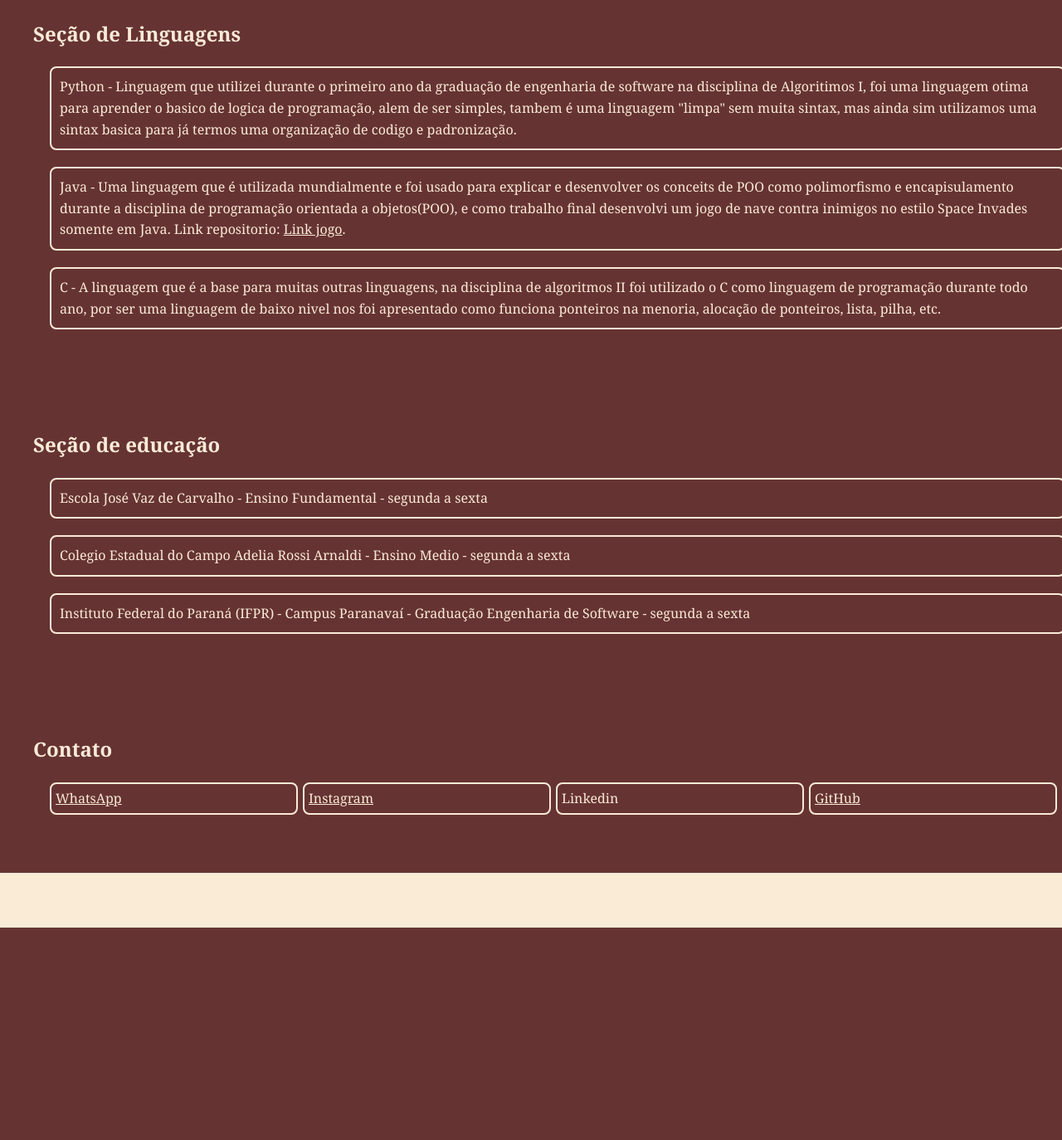
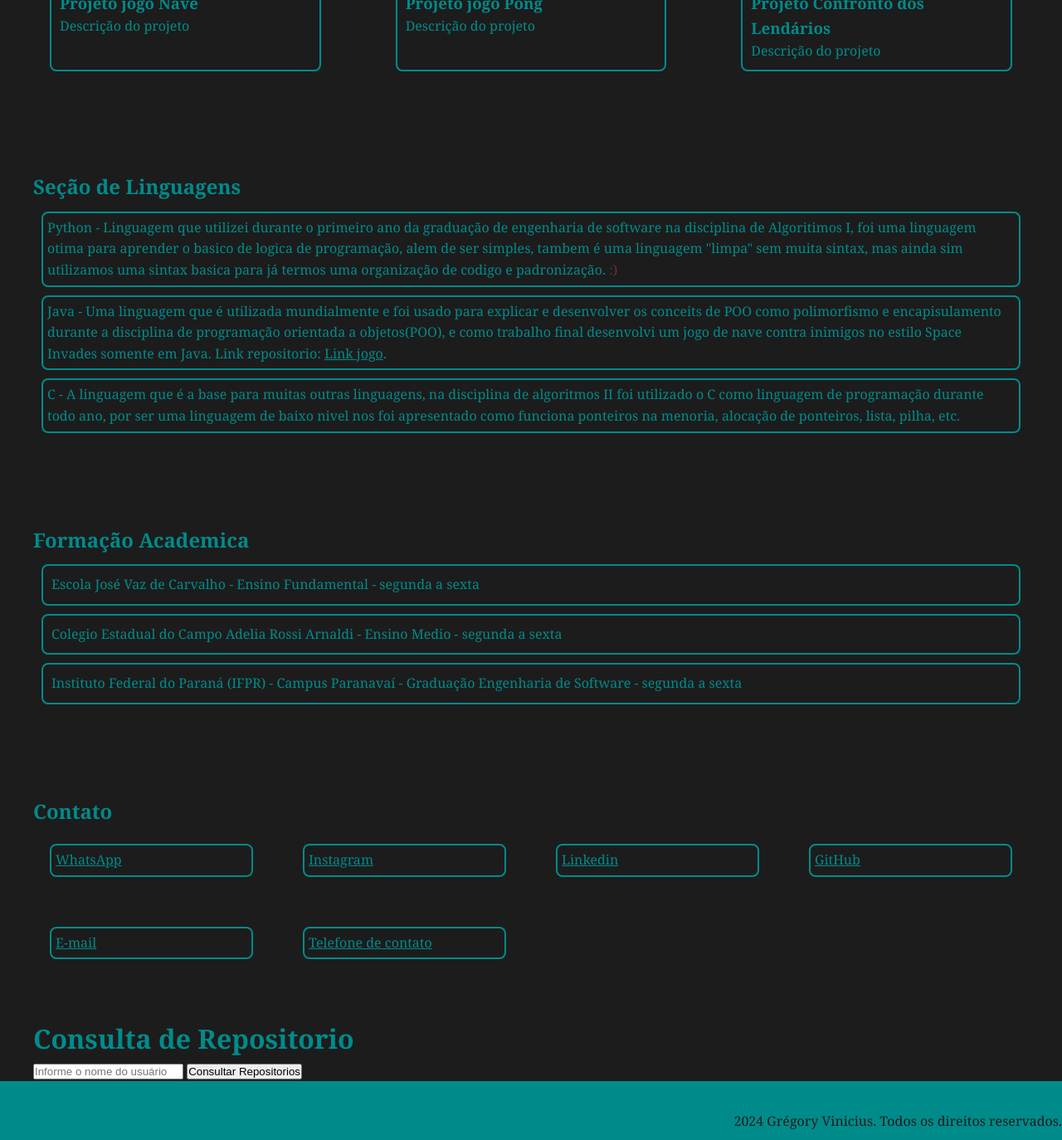
Before and after one commit to GregoryVinicius/portifolio, a plain HTML site: page Index.html in a window 1280 px wide. Shown: the part 605-1979 px from the top of the page at 83% size. Before the commit the page ends 1723 px from the top, so only its background shows below. Drawn offline with Linux system fonts and the light colour scheme; files that its build step writes are made by us from their sources; files whose address does not match are found by name.

Commit message:
Atividade Sabado letivo

```diff
--- a/Index.html
+++ b/Index.html
@@ -3,7 +3,6 @@
     <head>
         <meta charset="UTF-8">
         <meta name="viewport" content="width=device-width, initial-scale=1.0">
-        <link href="styles/styles.css" rel="stylesheet">
         <title>Portifólio Grégory Vinicius</title>
         <meta name="description" content="Portifolio Grégory Vinicius Clariano Silva">
         <meta name="keyword" content="desenvolvedor web, portifólio,
@@ -13,11 +12,11 @@
         <meta property="og:description" content="Portfólio de">
         <meta property="og:image" content="URL_da_Imagem">
         <meta property="og:url" content="URL_da_Página">
-        <link rel="stylesheet" href="style.css"/>
+        <link rel="stylesheet" href="css/style.css"/>
         <style>
         </style>
     </head>
-    <body>
+    <body class="body" data-tema="dark">
 
         <header class="site-header">
             <div class="container">
@@ -28,6 +27,7 @@
                         <li><a href="#linguagens">Linguagens</a></li>
                         <li><a href="#formacao-academica">Formação Academica</a></li>
                         <li><a href="#contato">Contato</a></li>
+                        <a href="#" onclick="alterarTema()" id="linkAlterarTema">Altera tema</a>
                     </ul>
                 </nav>
             </div>
@@ -35,8 +35,8 @@
 
         <main class="container">
             <section id="sobre-mim" class="section" sobre-min>
-                <img class="profite-pic" src="foto-temporario.jpg" alt="Minha foto"></p>
-                <h1>Grégory Vinicius Clariano Silva</h1>
+                <img class="profite-pic" src="img/foto-temporario.jpg" alt="Minha foto"></p>
+                <h1 class="underscore">Grégory Vinicius Clariano Silva</h1>
                 <h2>Sobre Min</h2>
                 <p class="about-item">Me chamo Grégory Vinicius. Sou um estudante do curso de graduação de Engenharia de software no Instituto Federal do Paraná(IFPR) - Campus Paranavaí.</p>
             </section>
@@ -44,23 +44,23 @@
                 <h2>Projetos Desenvolvidos</h2>
                 <div class="project-grid">
                     <article class="project-item">
-                        <a class="main-link" href="https://github.com/GregoryVinicius/jogo-2d-poo.git"><img  src="projeto-jogo.png" alt="Imagem nave jogo"></a>
+                        <center><a class="main-link" href="https://github.com/GregoryVinicius/jogo-2d-poo.git"><img  src="img/projeto-jogo.png" alt="Imagem nave jogo"></a></center>
                         <div class="project-info">
-                            <h3>Projeto jogo nave</h3>
+                            <h3>Projeto jogo Nave</h3>
                             <p>Descrição do projeto</p>
                         </div>
                     </article>
                     <article class="project-item" >
-                        <a class="main-link" href="https://github.com/GregoryVinicius/Pong_GameMaker.git"><img src="projeto-pong (1).png" alt="Imagem pong jogo"></a>
+                        <center><a class="main-link" href="https://github.com/GregoryVinicius/Pong_GameMaker.git"><img src="img/projeto-pong (1).png" alt="Imagem pong jogo"></a></center>
                         <div class="project-info">
-                            <h3>Projeto jogo pong</h3>
+                            <h3>Projeto jogo Pong</h3>
                             <p>Descrição do projeto</p>
                         </div>
                     </article>
                     <article class="project-item">
-                        <img src="projeto-jogo.png" alt="Imagem nave jogo">
+                        <center><a class="main-link" href="https://github.com/GregoryVinicius/Confronto_dos_Lendarios.git"><img src="img/jogo-pokemon.jpg" alt="Imagem nave jogo"></a></center>
                         <div class="project-info">
-                            <h3>projeto ai</h3>
+                            <h3>Projeto Confronto dos Lendários</h3>
                             <p>Descrição do projeto</p>
                         </div>
                     </article>
@@ -86,7 +86,7 @@
             </section>
             <section id="formacao-academica"class="section">
                 <div>
-                    <h2>Seção de educação</h2>
+                    <h2>Formação Academica</h2>
                     <p class="education-item">Escola José Vaz de Carvalho - Ensino Fundamental - segunda a sexta</p>
                     <p class="education-item">Colegio Estadual do Campo Adelia Rossi Arnaldi - Ensino Medio - segunda a sexta</p>
                     <p class="education-item">Instituto Federal do Paraná (IFPR) - Campus Paranavaí - Graduação Engenharia de Software - segunda a sexta</p>
@@ -95,20 +95,32 @@
 	    <section id="contato" class="section" sobre-min>
 		<h2>Contato</h2>
 		<div class="contact-grid">
-		    <p class="contact-item"><a class="main-link" href="https://wa.me/qr/E3WTIFUJ4LWVL1">WhatsApp</a></p>
+		    <p class="contact-item"><a class="main-link" href="https://api.whatsapp.com/send?phone=5544988182089&text=Ol%C3%A1%20vi%20o%20seu%20portfolio">WhatsApp</a></p>
 		    <p class="contact-item"><a class="main-link" href="https://www.instagram.com/gregory_clariano?igsh=MW05eGEyemJ5dHlzZg==">Instagram</a></p>
-		    <p class="contact-item">Linkedin</p>
+		    <p class="contact-item"><a class="main-link" href="https://www.linkedin.com/in/grégory-vinicius-clariano-silva-3a2bb6210/">Linkedin</a></p>
 		    <p class="contact-item"><a class="main-link" href="https://github.com/GregoryVinicius">GitHub</a></p>
+            <p class="contact-item"><a class="main-link" href="#" onclick="copiarEmail()">E-mail</a></p>
+            <p class="contact-item"><a class="main-link" href="#" onclick="copiarTelefone()">Telefone de contato</a></p>
 		</div>
 	    </section>
         </main>
-
+        <script src="script.js"></script>
+        <div class="container">
+            <h1>Consulta de Repositorio</h1>
+            <input type="text" id="inputNomeUsuario" placeholder="Informe o nome do usuário"/>
+            <button onclick="consultarRepositorios()">
+                Consultar Repositorios
+            </button>
+            <span id="status"></span>
+            <ul id="listaRepositorios"></ul>
+        </div>
         <footer class="site-footer">
 
 	<p class="main-link">:) *-* :P :D D: :B </p>
 
+    <p class="footer-text">2024 Grégory Vinicius. Todos os direitos reservados.</p>
+
         </footer>
-
 
     </body>
 </html>
--- a/css/style.css
+++ b/css/style.css
@@ -8,15 +8,31 @@ margin: 0;
 body{
     font-family: Georgia, 'Times New Roman', Times, serif;
     line-height: 1.6;
-    background-color: #663333;
-    color: #faebd7;
+    background-color: var(--background-body, #c7c7c7);
+    color: var(--color-dody, #151515);
 }
 
-.site-header, .site-footer{
-    background-color:#faebd7;
-    color: #663333;
-    padding: 20px 0;
-    margin: auto;
+.site-header{
+    background-color:var(--color-dody,#151515);
+    color: var(--background-body, #c7c7c7);
+    padding: 10px 0;
+    margin: 0px;
+    width: 100%;
+    height: auto;
+}
+
+.site-footer {
+    background-color:var(--color-dody, #151515);
+    color: var(--background-body, #c7c7c7);
+    padding: 10px 0;
+    margin: 0px;
+    width: 100%;
+    height: auto;
+}
+
+.footer-text{
+    text-align: right;
+    color: var(--background-body,#c7c7c7);
 }
 
 .main-navigation ul{
@@ -26,16 +42,16 @@ body{
 }
 
 .main-navigation a{
-    color: #663333;
+    color: var(--background-container);
     text-decoration: none;
 }
 
 .section{
     padding: 50px 0;
-    animation: fadeIn 3s ease-in-out;
+    /* animation: fadeIn 3s ease-in-out; */
 }
 .main-link {
-    color: #faebd7;
+    color: var(--color-dody, #151515);
 }
 .main-navigation li{
     padding: 0 30px;
@@ -68,23 +84,23 @@ body{
 }
 
 .project-item{
-    width: 100%;
+    width: auto;
     height: auto;
-    background-color: var(--primary-color)#663333;
-    border: 2px solid #faebd7;
+    background-color: var(--background-body, #c7c7c7);
+    border: 2px solid var(--color-dody, #151515);
     border-radius: 8px;
     margin: 20px;
 }
 
 .project-item img{
-    width: auto;
-    height: auto;
+    width: 300px;
+    height: 200px;
     object-fit: contain;
 }
 
 .project-item:hover{
-    background-color: #663333;
-    box-shadow: 0 0 15px #faebd7;
+    background-color: var(--background-body, #c7c7c7);
+    box-shadow: 0 0 15px var(--color-dody, #151515);
     transition: box-shadow 0.3s;
 }
 
@@ -93,22 +109,22 @@ body{
 }
 
 .language-item{
-    width: 100%;
+    width: auto;
     height: auto;
-    background-color: #663333;
-    border: 2px solid #faebd7;
+    background-color: var(--background-body, #c7c7c7);
+    border: 2px solid var(--color-dody, #151515);
     border-radius: 8px;
-    margin: 20px;
-    padding: 10px;
+    margin: 10px;
+    padding: 5px;
 }
 
 .education-item{
-    width: 100%;
+    width: auto;
     height: auto;
-    background-color: #663333;
-    border: 2px solid #faebd7;
+    background-color: var(--background-body, #c7c7c7);
+    border: 2px solid var(--color-dody, #151515);
     border-radius: 8px;
-    margin: 20px;
+    margin: 10px;
     padding: 10px;
 }
 
@@ -122,10 +138,10 @@ body{
     padding: 10px;
 } */
 .contact-item{
-    width: 100%;
+    width: auto;
     height: auto;
-    background-color: #663333;
-    border: 2px solid #faebd7;
+    background-color: var(--background-body, #c7c7c7);
+    border: 2px solid var(--color-dody, #151515);
     border-radius: 8px;
     margin: 20px;
     padding: 5px;
@@ -137,7 +153,7 @@ body{
     grid-template-columns: repeat(auto-fit, minmax(230px, 1fr));
 }
 
-@media screen and (max-width: 768px){
+@media screen and (max-width: 678px){
     .main-navigation ul{
         flex-direction: column;
     }
@@ -153,9 +169,32 @@ body{
     .section{
         text-align: center;
     }
+    .project-grid{
+        align-items: center;
+    }
+
+    .site-header{
+        position: relative;
+    }
 }
 
 @keyframes fadeIn {
     from{opacity: 0;}
     to{opacity: 1;}
 }
+
+.underscore{
+    text-decoration: underline;
+}
+
+[data-tema='dark'] {
+    --background-body: var(--primary-color);
+    --background-container: var(--primary-color);
+    --color-dody: var(--secund-color);
+}
+
+[data-tema='light'] {
+    --background-body: #e4e4e4;
+    --background-container: #e9e9e9;
+    --color-dody: #262626;
+}
--- a/css/variable.css
+++ b/css/variable.css
@@ -1,3 +1,4 @@
 :root {
-    --primary-color: #663333;
+    --primary-color: #1C1C1C;
+    --secund-color: #008B8B;
 }
--- /dev/null
+++ b/script.js
@@ -0,0 +1,83 @@
+document.addEventListener("DOMContentLoaded", () => {
+    verificarTema();
+});
+
+async function consultarRepositorios(){
+    const nomeUsuario = document.getElementById("inputNomeUsuario").value;
+
+    const listaRepositorios = document.getElementById("listaRepositorios");
+
+    const status = document.getElementById("status");
+
+    listaRepositorios.innerText='';
+
+    if(!nomeUsuario){
+        alert("Informar o nome do usuário");
+        return;
+    }
+
+    const url = `https://api.github.com/users/${nomeUsuario}/repos`;
+
+    status.innerText="Carregando...";
+
+    try{
+        const resposta = await fetch(url);
+        console.log("antes da promisse")
+        /*resposta.then(res=>{
+            console.log(res);
+        }); */
+
+        if(!resposta.ok){
+            alert("Erro ao realizar a consulta");
+            return;
+        }
+
+        const repositorios = await resposta.json();
+
+        repositorios.forEach(element => {
+            const itemLista = document.createElement('li');
+            itemLista.textContent = element.name;
+            listaRepositorios.appendChild(itemLista);
+        });
+
+        console.log("Apôs a promisse");
+    } catch (error){
+
+    }
+
+status.innerText("");
+}
+
+function verificarTema() {
+    const temaArmazenado = localStorage.getItem('tema');
+    if (temaArmazenado) {
+        document.body.setAttribute("data-tema", temaArmazenado);
+    }
+};
+
+function alterarTema() {
+    const tema = document.body.getAttribute("data-tema");
+    const novoTema = tema == "dark" ? "ligth" : "dark";
+    document.body.setAttribute("data-tema", novoTema);
+    localStorage.setItem("tema", novoTema);
+}
+
+function copiarTelefone(){
+    const telefone = "44988182089";
+    navigator.clipboard.writeText(telefone).then(()=>{
+        alert("Telefone copiado para a área de trasferência")
+    }).catch(error=>{
+        console.error("erro ao copiar", error);
+        alert("Erro ao copiar o conteúdo");
+    })
+}
+
+function copiarEmail(){
+    const email = "gregoryclariano@gmail.com";
+    navigator.clipboard.writeText(email).then(()=>{
+        alert("E-mail copiado para a área de trasferência")
+    }).catch(error=>{
+        console.error("erro ao copiar", error);
+        alert("Erro ao copiar o conteúdo");
+    })
+}
```
Also changed, not shown: img/jogo-pokemon.jpg (added), img/moon_47708.png (added), img/sol.png (added).
